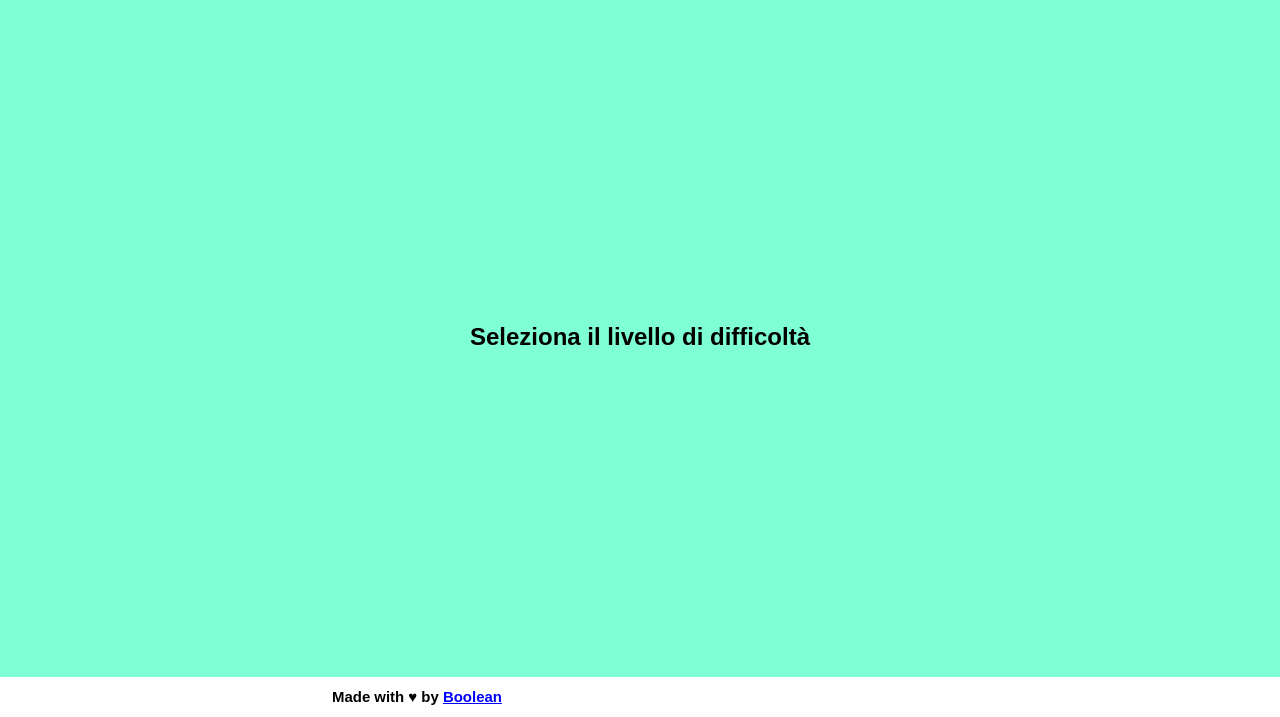
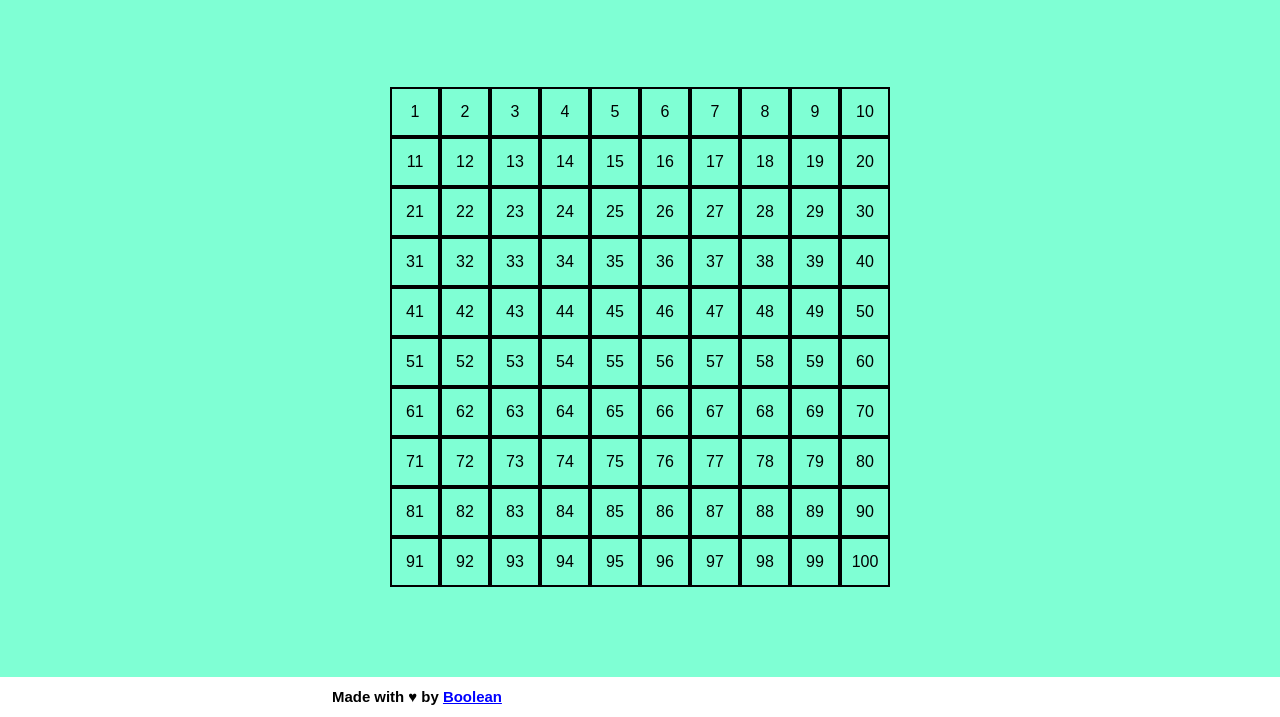
Before and after one commit to MattiaGiaco/js-campominato-grid, a plain HTML site: page index.html in a window 1280 px wide. Both pictures are taken after a click on the button "Play". Shown: the part 83-800 px from the top of the page. Drawn offline with Linux system fonts and the light colour scheme.

Commit message:
almost done

```diff
--- a/css/style.css
+++ b/css/style.css
@@ -31,7 +31,7 @@ header{
   margin-right: 20px;
 }
 
-.toolbar label select{
+.toolbar select{
   padding-right: 80px;
 }
 
@@ -47,6 +47,40 @@ main{
   background-color: aquamarine;
 }
 
+.not-active{
+  display: none;
+}
+
+
+.table{
+  width: 500px;
+  height: 500px;
+}
+
+.square{
+  display: none;
+  display: flex;
+  justify-content: center;
+  align-items: center;
+  float: left;
+  border: 2px solid black;
+  cursor: pointer;
+  color: black;
+}
+
+.square.easy{
+  width: calc(100% / 10);
+  height: calc(100% / 10);
+}
+.square.hard{
+  width: calc(100% / 9);
+  height: calc(100% / 9);
+}
+.square.crazy{
+  width: calc(100% / 7);
+  height: calc(100% / 7);
+}
+
 footer{
   height: 40px;
   line-height: 40px;
--- a/index.html
+++ b/index.html
@@ -16,23 +16,25 @@
         <h1>Campo Minato</h1>
       </div>
       <div class="toolbar">
-        <label for="level">
-          Difficoltà:
+        Difficoltà:
           <select name="level" id="level">
             <option value="1">Easy</option>
             <option value="2">Hard</option>
             <option value="3">Crazy</option>
           </select>
-        </label>
-        <label for="play">
-          <button>Play</button>
-        </label>
+          <button id="btn">Play</button>
       </div>
     </div>
   </header>
 
   <main>
-    <h2>Seleziona il livello di difficoltà</h2>
+
+    <h2 class="text">Seleziona il livello di difficoltà</h2>
+
+    <div class="contaier">
+      <div class="table not-active"></div>
+    </div>
+
   </main>
 
   <footer>
--- a/js/script.js
+++ b/js/script.js
@@ -0,0 +1,57 @@
+const table = document.querySelector('.table');
+const btn = document.getElementById('btn')
+let level = document.getElementById('level')
+const text = document.querySelector('.text')
+
+btn.addEventListener('click', function(){
+
+  text.classList.add('not-active');
+
+  table.classList.remove('not-active');
+
+  let difficulty = parseInt(level.value);
+
+  let tableSize;
+
+  if (difficulty === 1){
+    tableSize = 100;
+  } else if (difficulty === 2){
+    tableSize = 81;
+  } else {
+    tableSize = 49;
+  }
+
+  for (let i = 0; i < tableSize; i++){
+    const square = createSquare(table);
+    square.innerHTML = [i + 1];
+    square.addEventListener('click',function(){
+      this.classList.add('clicked');
+    });
+  }
+})
+
+
+
+
+/**
+ * generatore square
+ * @param {HTMLDivElement} target
+ * @returns
+ */
+function createSquare(target){
+  const square = document.createElement('div');
+
+  let difChoice = parseInt(level.value);
+
+  if(difChoice === 1){
+    square.classList.add('square','easy')
+  }else if(difChoice === 2){
+    square.classList.add('square','hard')
+  }else if(difChoice === 3){
+    square.classList.add('square','crazy')
+  }
+
+  target.append(square)
+  //console.log('target=',target);
+  return square;
+}
```
